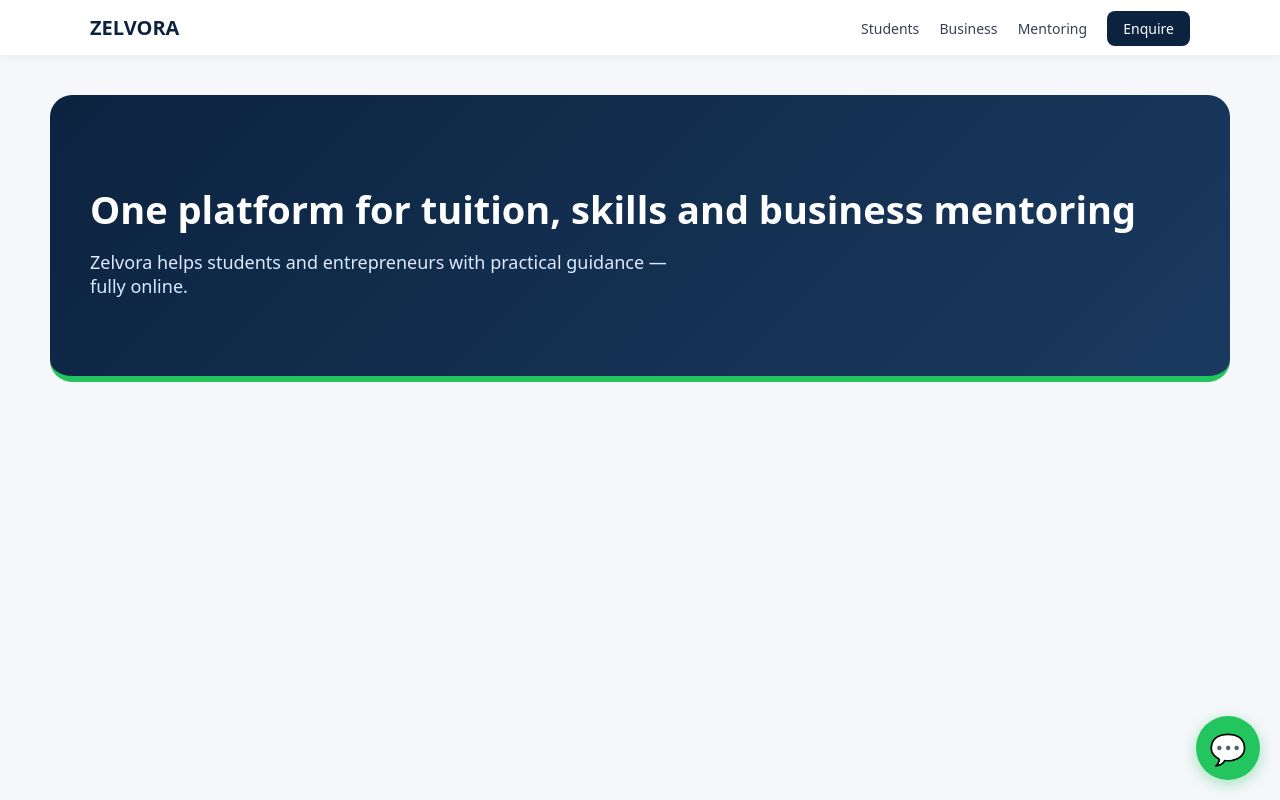
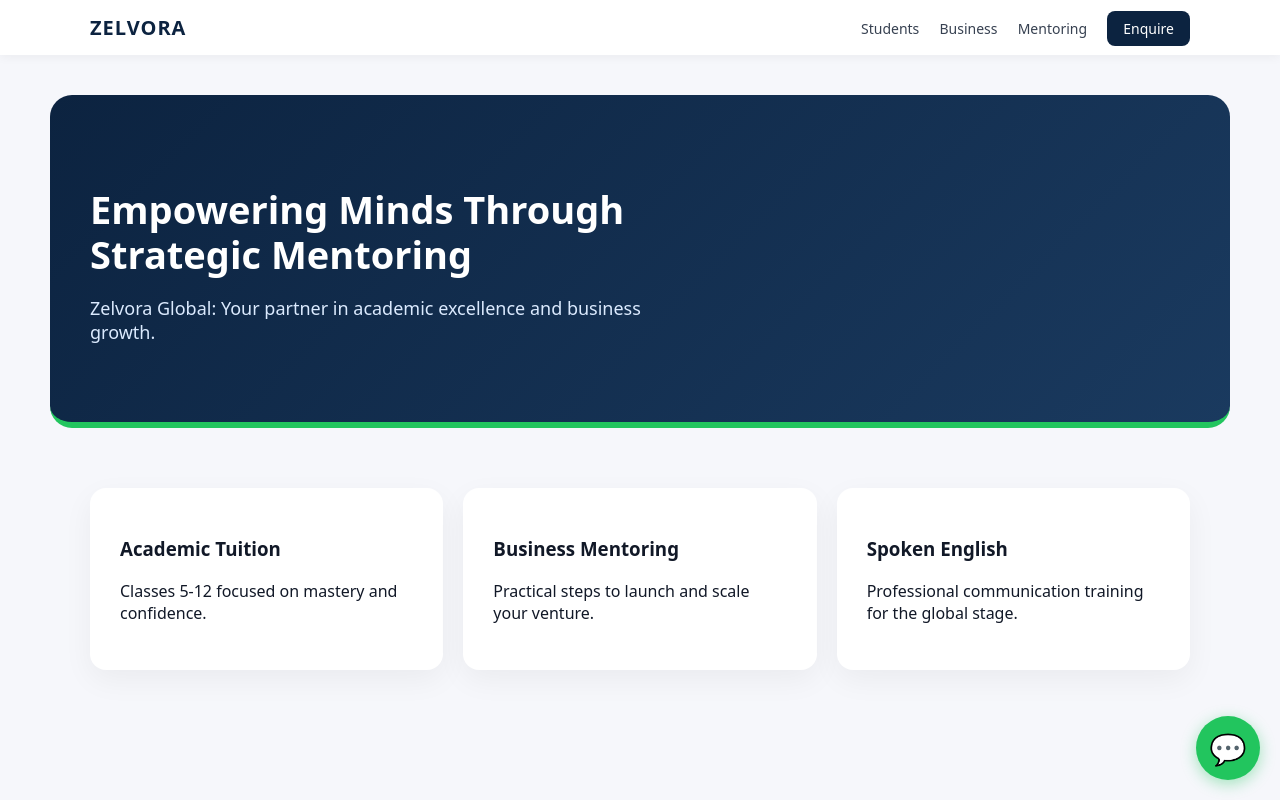
Before and after one commit to zelvoraglobal/Zelvora, a plain HTML site: page index.html in a window 1280 px wide. Drawn offline with Linux system fonts and the light colour scheme; no server answers.

Commit message:
Revise AI chat widget and hero section text
Updated AI chat widget and improved content for clarity.

```diff
--- a/index.html
+++ b/index.html
@@ -35,6 +35,11 @@ header{
   display:flex;
   justify-content:space-between;
   align-items:center;
+}
+.logo-area {
+  display: flex;
+  align-items: center;
+  gap: 10px;
 }
 .nav a{
   text-decoration:none;
@@ -87,7 +92,7 @@ header{
   border-left: 4px solid var(--success);
 }
 
-/* ---------- AI CHAT ---------- */
+/* ---------- AI CHAT WIDGET ---------- */
 #ai-btn{
   position:fixed;
   bottom:20px;
@@ -174,7 +179,10 @@ header{
 
 <header>
   <div class="nav">
-    <strong style="font-size: 20px; color: var(--primary);">ZELVORA</strong>
+    <div class="logo-area">
+      <img src="logo.png" alt="Z" style="height: 32px; width: auto; display: none;" onload="this.style.display='block'">
+      <strong style="font-size: 20px; color: var(--primary); letter-spacing: 1px;">ZELVORA</strong>
+    </div>
     <nav>
       <a href="#">Students</a>
       <a href="#">Business</a>
@@ -185,8 +193,25 @@ header{
 </header>
 
 <section class="hero">
-  <h1>One platform for tuition, skills and business mentoring</h1>
-  <p>Zelvora helps students and entrepreneurs with practical guidance — fully online.</p>
+  <h1>Empowering Minds Through <br/>Strategic Mentoring</h1>
+  <p>Zelvora Global: Your partner in academic excellence and business growth.</p>
+</section>
+
+<section class="section">
+  <div class="cards">
+    <div class="card">
+      <h3>Academic Tuition</h3>
+      <p>Classes 5-12 focused on mastery and confidence.</p>
+    </div>
+    <div class="card">
+      <h3>Business Mentoring</h3>
+      <p>Practical steps to launch and scale your venture.</p>
+    </div>
+    <div class="card">
+      <h3>Spoken English</h3>
+      <p>Professional communication training for the global stage.</p>
+    </div>
+  </div>
 </section>
 
 <div id="ai-btn">💬</div>
@@ -206,7 +231,7 @@ header{
 </div>
 
 <script type="module">
-  // FIX: Using lowercase filename to match GitHub standards
+  // IMPORT MUST USE LOWERCASE FILENAME FOR GITHUB PAGES
   import { askZelvora } from "./gemini.js";
 
   const btn = document.getElementById("ai-btn");
@@ -238,7 +263,7 @@ header{
 
     const load = document.createElement("div");
     load.className = "msg ai-msg";
-    load.innerHTML = "<i>Thinking...</i>";
+    load.innerHTML = "<i>Zelvora is thinking...</i>";
     output.appendChild(load);
 
     try {
@@ -246,7 +271,7 @@ header{
       load.remove();
       addMsg(`<b>Zelvora:</b> ${res}`, false);
     } catch (e) {
-      load.innerHTML = "⚠️ Sorry, I can't connect right now.";
+      load.innerHTML = "⚠️ I am having trouble connecting. Check your internet.";
       console.error(e);
     } finally {
       sendBtn.disabled = false;
```
